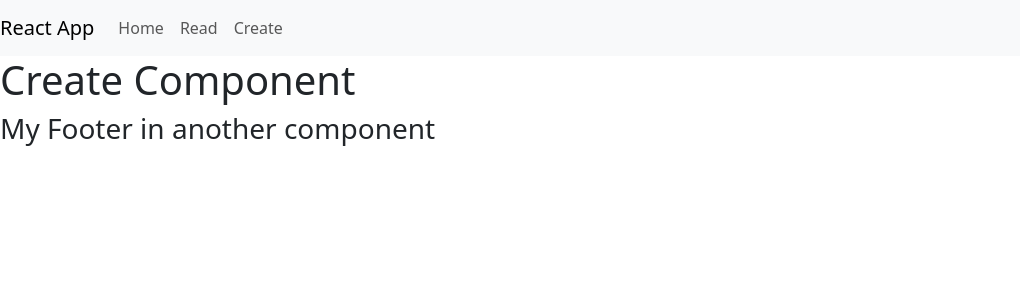
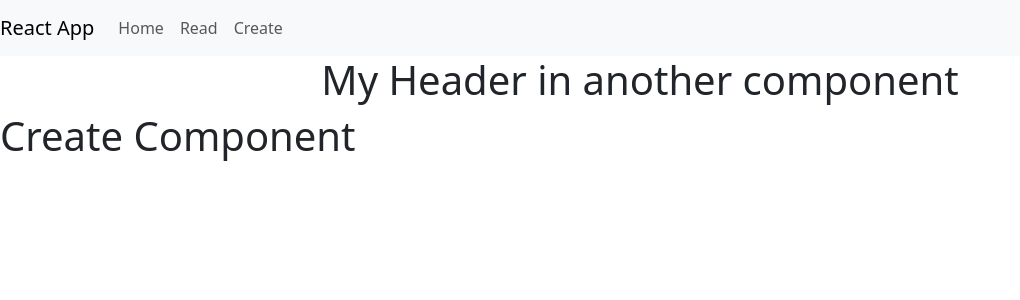
Before and after one commit to PaTTTeX/Lab_Three, a React (Create React App) app in the folder my-app/: page /create in a window 1280 px wide. Shown: the top 300 px of the page, without its empty margins (0-1020 px from the left). Built offline with nearby package versions, Linux system fonts and the light colour scheme.

Commit message:
Added client side routing with comments in app.js

```diff
--- a/my-app/src/App.js
+++ b/my-app/src/App.js
@@ -1,21 +1,45 @@
-import { BrowserRouter as Router, Route, Routes } from 'react-router-dom';
+import { BrowserRouter as Router, Route, Routes, useLocation } from 'react-router-dom';
 import NavigationBar from './Components/NavigationBar';
 import Header from './Components/Header';
 import Footer from './Components/Footer';
 import Content from './Components/Content';
 
 function App() {
+  const location = useLocation(); // Gets the current URL (e.g., /create, /read)
+
+  return (
+    <>
+      {/* Always show the Navigation Bar */}
+      <NavigationBar />
+
+      {/* If the URL is /create, show the Header */}
+      {location.pathname === '/create' && <Header />}
+
+      {/* Define the different pages (routes) */}
+      <Routes>
+        {/* Show the Content component when the URL is /home */}
+        <Route path="/home" element={<Content />} />
+
+        {/* Display "Read Component" text when the URL is /read */}
+        <Route path="/read" element={<h1>Read Component</h1>} />
+
+        {/* Display "Create Component" text when the URL is /create */}
+        <Route path="/create" element={<h1>Create Component</h1>} />
+      </Routes>
+
+      {/* If the URL is /read, show the Footer */}
+      {location.pathname === '/read' && <Footer />}
+    </>
+  );
+}
+
+function AppWrapper() {
   return (
     <Router>
-      <NavigationBar />
-      <Routes>
-        <Route path="/home" element={<Content />} />
-        <Route path="/read" element={<h1>Read Component</h1>} />
-        <Route path="/create" element={<h1>Create Component</h1>} />
-      </Routes>
-      <Footer />
+      {/* The App is wrapped in the Router to enable URL routing */}
+      <App />
     </Router>
   );
 }
 
-export default App;
+export default AppWrapper;
```
